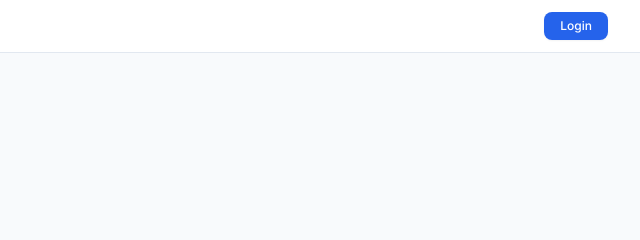
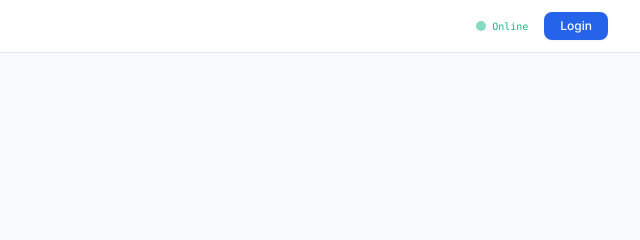
Before and after one commit to Imran-Ali-101/cse-portal-web, a plain HTML site: page index.html in a window 1280 px wide. Shown: the top 240 px of the page, 640-1280 px from the left. Drawn offline with nearby package versions, Linux system fonts and the light colour scheme.

Commit message:
Add server status indicator and restore PWA button

```diff
--- a/index.html
+++ b/index.html
@@ -74,6 +74,11 @@
       </div>
     </div>
     <div class="flex items-center gap-2">
+      <!-- Server Status Dot -->
+      <div class="flex items-center gap-1.5 px-2" title="Server Status">
+        <span id="serverStatusDot" class="h-2.5 w-2.5 rounded-full bg-slate-300 animate-pulse"></span>
+        <span id="serverStatusText" class="text-[10px] font-mono text-slate-400 hidden sm:inline">Checking...</span>
+      </div>
       <!-- PWA Install Button -->
       <button id="pwaInstallBtn" onclick="triggerPwaInstall()"
               class="hidden items-center gap-1.5 bg-blue-600 hover:bg-blue-700 text-white text-xs font-semibold px-3 py-1.5 rounded-lg shadow-sm transition">
```
Lines whose indentation alone changed are shown as unchanged.
